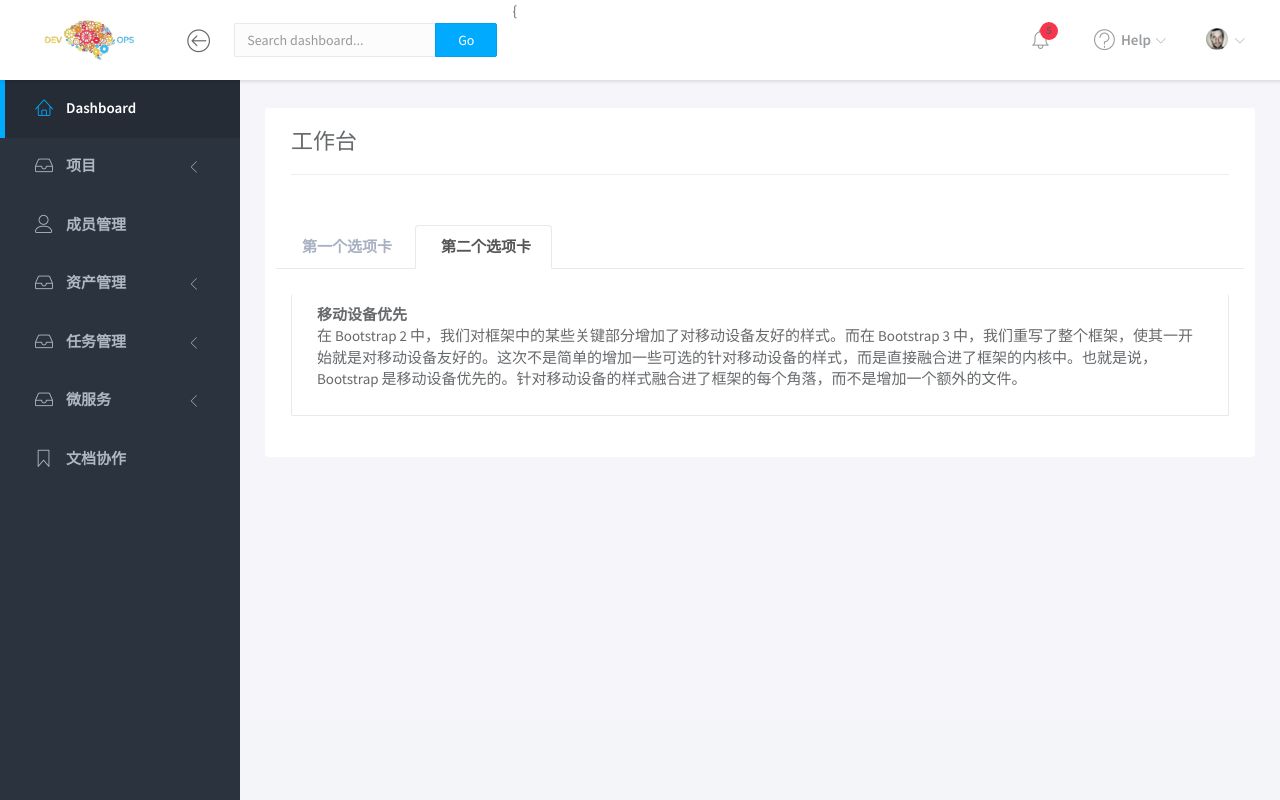
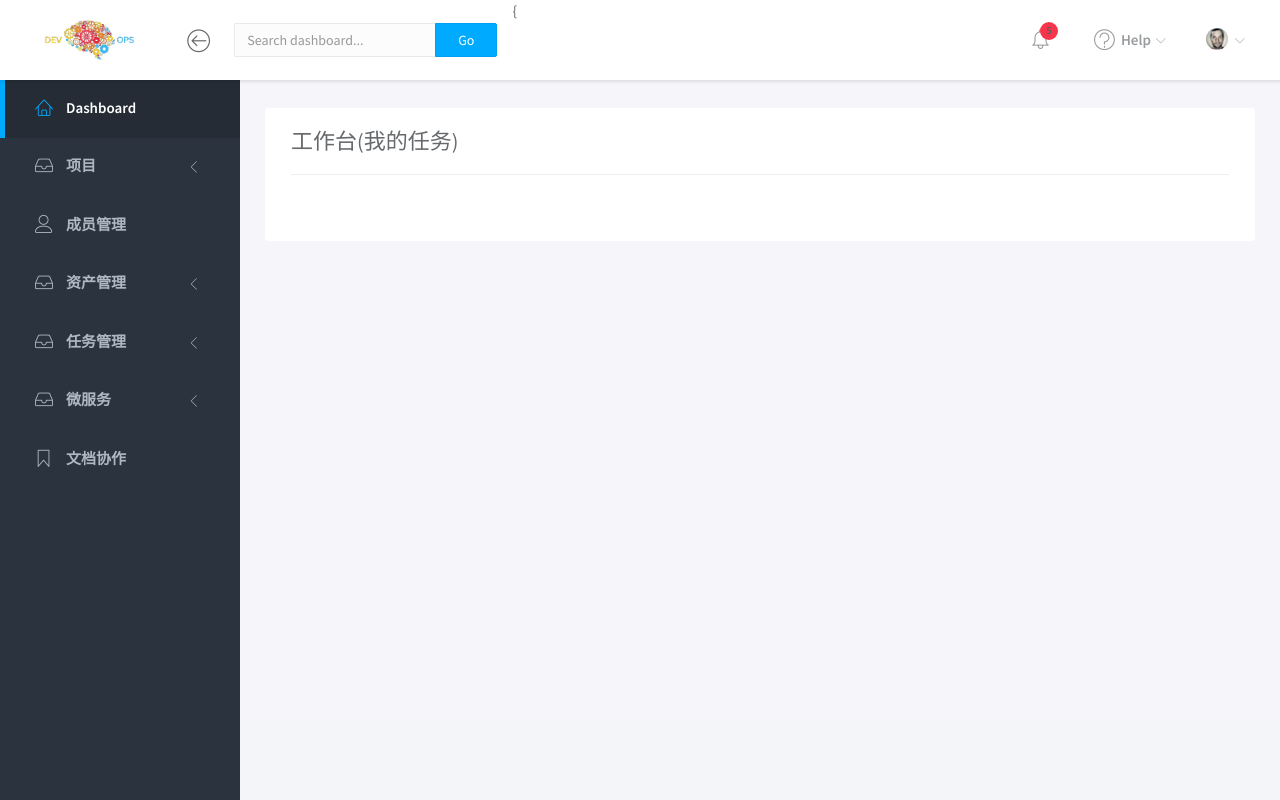
Before and after one commit to bug-wheels/devops, a Django app: page /project/dashboard in a window 1280 px wide. Run offline with Django 3.2, Linux system fonts and the light colour scheme; data that the repository does not hold is empty; some libraries are stand-ins or nearby versions.

Commit message:
modify dashboard

```diff
--- a/templates/projects/dashboard.html
+++ b/templates/projects/dashboard.html
@@ -5,37 +5,11 @@
         <div class="container-fluid">
             <div class="panel panel-headline">
                 <div class="panel-heading">
-                    <h3 class="panel-title" style="display: inline">工作台</h3>
+                    <h3 class="panel-title" style="display: inline">工作台(我的任务)</h3>
                     <hr>
                 </div>
                 <div class="panel-body">
-                    <div class="row">
-                        <div class="tabs-container">
-                            <ul class="nav nav-tabs">
-                                <li class=""><a data-toggle="tab" href="#tab-1" aria-expanded="false"> 第一个选项卡</a>
-                                </li>
-                                <li class="active"><a data-toggle="tab" href="#tab-2" aria-expanded="true">第二个选项卡</a>
-                                </li>
-                            </ul>
-                            <div class="tab-content">
-                                <div id="tab-1" class="tab-pane">
-                                    <div class="panel-body">
-                                        <strong>HTML5 文档类型</strong>
-                                        <p>Bootstrap 使用到的某些 HTML 元素和 CSS 属性需要将页面设置为 HTML5
-                                            文档类型。在你项目中的每个页面都要参照下面的格式进行设置。</p>
-                                    </div>
-                                </div>
-                                <div id="tab-2" class="tab-pane active">
-                                    <div class="panel-body">
-                                        <strong>移动设备优先</strong>
-                                        <p>在 Bootstrap 2 中，我们对框架中的某些关键部分增加了对移动设备友好的样式。而在 Bootstrap 3
-                                            中，我们重写了整个框架，使其一开始就是对移动设备友好的。这次不是简单的增加一些可选的针对移动设备的样式，而是直接融合进了框架的内核中。也就是说，Bootstrap
-                                            是移动设备优先的。针对移动设备的样式融合进了框架的每个角落，而不是增加一个额外的文件。</p>
-                                    </div>
-                                </div>
-                            </div>
-                        </div>
-                    </div>
+
                 </div>
             </div>
         </div>
```
